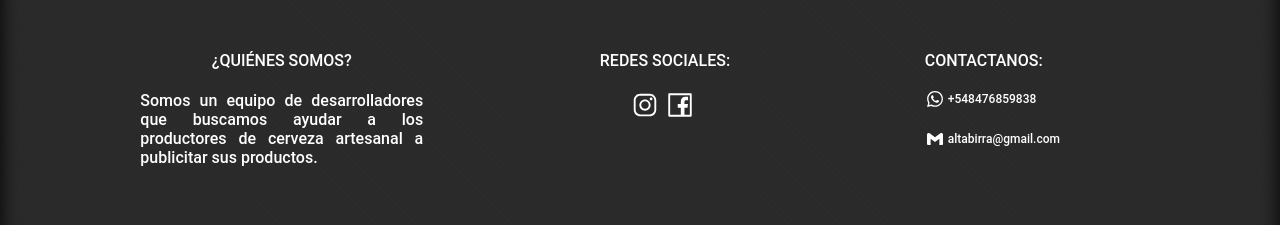
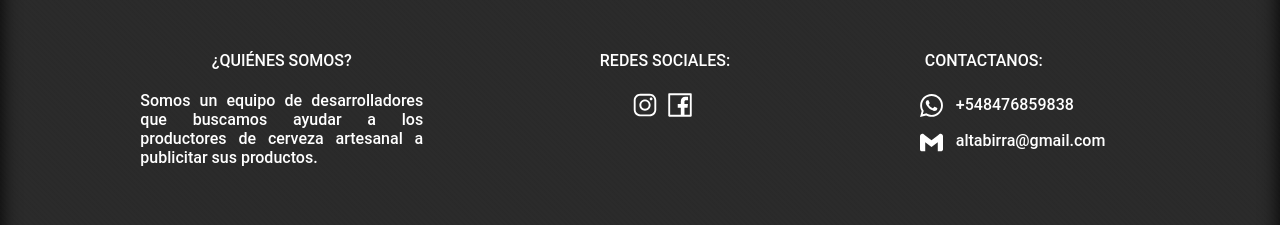
Before and after one commit to LeaMarco/AltaBirra, a React (Create React App) app in the folder client/: page / in a window 1280 px wide. Shown: the part 1038-1263 px from the top of the page. Built offline with nearby package versions, Linux system fonts and the light colour scheme; no server answers.

Commit message:
footer finalizado!

```diff
--- a/client/src/components/Footer/Footer.module.css
+++ b/client/src/components/Footer/Footer.module.css
@@ -84,11 +84,21 @@
   font-size: 30px;
 }
 
+.containerFooter .descriptionFooter .redes h4 .iconIg,
+.containerFooter .descriptionFooter .redes h4 .iconFb {
+  transition: all 300ms;
+}
+
+.containerFooter .descriptionFooter .redes h4 .iconIg:hover,
+.containerFooter .descriptionFooter .redes h4 .iconFb:hover {
+  cursor: pointer;
+  transform: scale(1.1, 1.1);
+}
+
 .containerFooter .descriptionFooter .redes .ig,
 .containerFooter .descriptionFooter .redes .fb{
   margin-top: 20px;
   margin-left: 5px;
-
 }
 
 .containerFooter .descriptionFooter .desarrollado{
@@ -123,18 +133,83 @@
   display: flex;
   align-self: flex-start;
   flex-direction: column;
+  width: 100%;
 }
+
+
 
 .containerFooter .descriptionFooter .contactanos .contactInfo .infoWp,
 .containerFooter .descriptionFooter .contactanos .contactInfo .infoGm{
   display: flex;
   width: 100%;
-  height: 5vh;
+  height: 50px;
+  margin: 0px;
+}
+
+.containerFooter .descriptionFooter .contactanos .contactInfo .infoWp{
+  margin-bottom: 5px;
+}
+
+.containerFooter .descriptionFooter .contactanos .contactInfo .infoGm{
+  align-items: flex-end;
 }
 
 .containerFooter .descriptionFooter .contactanos .contactInfo .infoWp span,
 .containerFooter .descriptionFooter .contactanos .contactInfo .infoGm span{
-  line-height: 58px;
-  margin-left: 5px;
-  font-size: 12px;
+  margin-top: 6px;
+  margin-left: 10px;
 }
+
+.containerFooter .descriptionFooter .contactanos .contactInfo .infoWp span{
+  margin-top: 25px;
+}
+
+
+
+.containerFooter .descriptionFooter .contactanos .contactInfo .infoWp .wp .iconWp,
+.containerFooter .descriptionFooter .contactanos .contactInfo .infoGm .gm .iconGm{
+  font-size: 23px;
+}
+
+.containerFooter .descriptionFooter .contactanos .contactInfo .infoWp .wp,
+.containerFooter .descriptionFooter .contactanos .contactInfo .infoGm .gm{
+  cursor: pointer;
+  height: 20px;
+  transition: all 300ms;
+  padding: 3px;
+}
+
+
+.containerFooter .descriptionFooter .contactanos .contactInfo .infoWp .wp:hover,
+.containerFooter .descriptionFooter .contactanos .contactInfo .infoGm .gm:hover{
+  transform: scale(1.1, 1.1);
+}
+
+/*
+.containerFooter .descriptionFooter .contactanos .contactInfo .infoWp .wp,
+.containerFooter .descriptionFooter .contactanos .contactInfo .infoGm .gm{
+  height: 20px;
+  border: 1px solid white;
+}
+
+.containerFooter .descriptionFooter .contactanos .contactInfo .infoWp .wp .iconWp:hover,
+.containerFooter .descriptionFooter .contactanos .contactInfo .infoGm .gm .iconGm:hover{
+  cursor: pointer;
+  border: 1px solid orange;
+  transform: scale(1.1, 1.1);
+}
+
+.containerFooter .descriptionFooter .contactanos h4{
+  font-size: 20px;
+}
+
+.containerFooter .descriptionFooter .contactanos .contactInfo .infoWp span,
+.containerFooter .descriptionFooter .contactanos .contactInfo .infoGm span{
+  line-height: 72px;
+  margin-left: 8px;
+}
+
+/* .containerFooter .descriptionFooter .contactanos .contactInfo .infoWp h4,
+.containerFooter .descriptionFooter .contactanos .contactInfo .infoGm h4{
+  font-size: 30px;
+} */
--- a/client/src/components/Footer/Footer.tsx
+++ b/client/src/components/Footer/Footer.tsx
@@ -25,19 +25,19 @@ const Footer = () => {
 					<div className={Style.redes}>
 						<span>REDES SOCIALES:</span>
 						<div>
-							<h4 className={Style.ig}><IoLogoInstagram/></h4>
-							<h4 className={Style.fb}><AiOutlineFacebook/></h4>
+							<h4 className={Style.ig}><IoLogoInstagram className={Style.iconIg}/></h4>
+							<h4 className={Style.fb}><AiOutlineFacebook className={Style.iconFb}/></h4>
 						</div>
 					</div>
 					<div className={Style.contactanos}>
 						<span>CONTACTANOS:</span>
 						<div className={Style.contactInfo}>
 							<div className={Style.infoWp}>
-								<h4 className={Style.wp}><ImWhatsapp/></h4>
+								<h4 className={Style.wp}><ImWhatsapp className={Style.iconWp}/></h4>
 								<span>+548476859838</span>
 							</div>
 							<div className={Style.infoGm}>
-								<h4 className={Style.gm}><SiGmail/></h4>
+								<h4 className={Style.gm}><SiGmail className={Style.iconGm}/></h4>
 								<span>altabirra@gmail.com</span>
 							</div>
 						</div>
```
